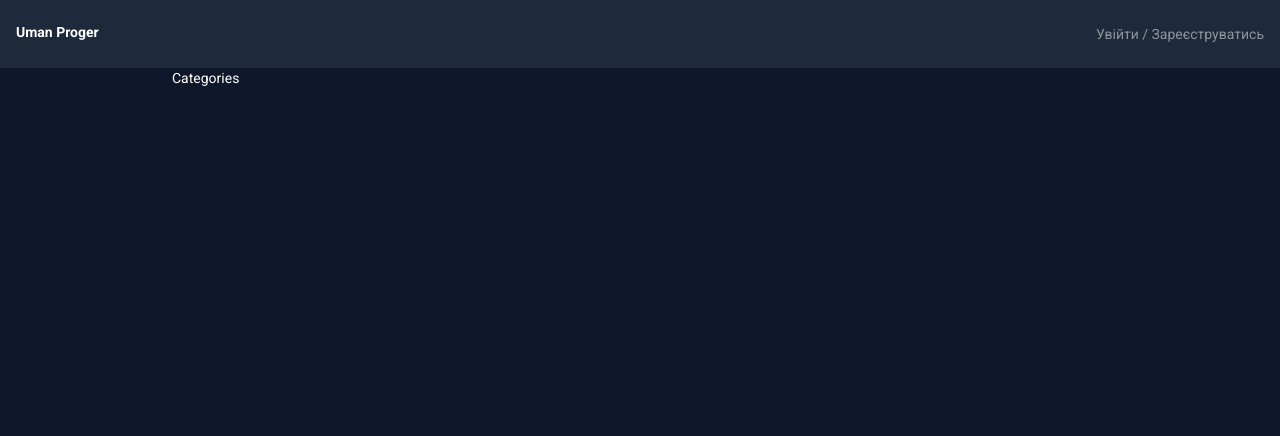
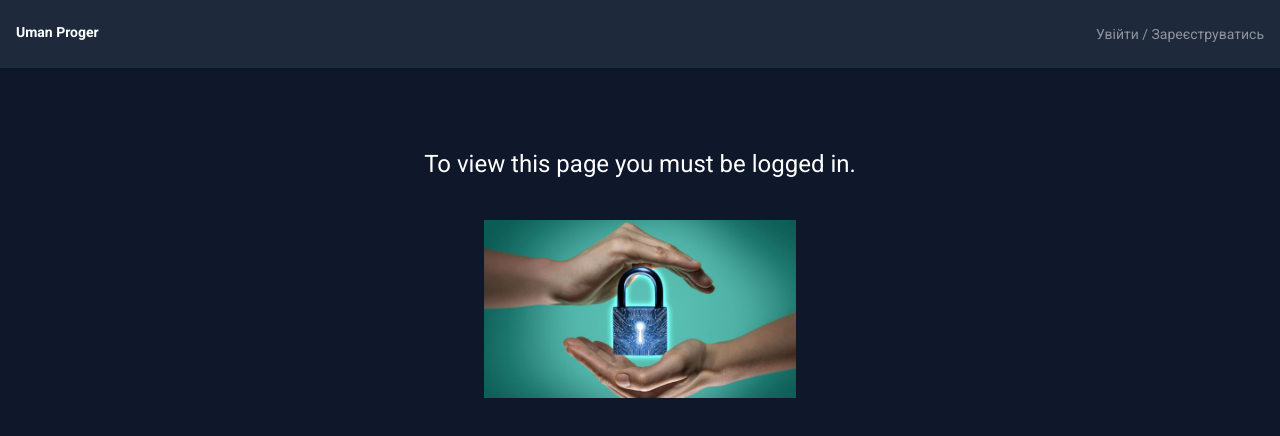
Before and after one commit to IvanSlivenko/Let-s-Try-JavaScript-Fin-Calculate, a React (Vite) app in the folder project/client/: page /categories in a window 1280 px wide. Shown: the top 436 px of the page. Built offline with nearby package versions, Linux system fonts and the light colour scheme.

Commit message:
13-07-2025-18-59

```diff
--- a/project/client/src/components/ProtectedRoute.tsx
+++ b/project/client/src/components/ProtectedRoute.tsx
@@ -6,7 +6,7 @@ interface Props {
     children: JSX.Element
 }
 
-const ProtectedRoute: FC<Props> = ({ children }) => {
+export const ProtectedRoute: FC<Props> = ({ children }) => {
 
   const isAuth = useAuth()
   return <>
@@ -16,6 +16,3 @@ const ProtectedRoute: FC<Props> = ({ children }) => {
     </div>}
   </>
 }
-
-
-export default ProtectedRoute
--- a/project/client/src/pages/Categories.tsx
+++ b/project/client/src/pages/Categories.tsx
@@ -1,9 +1,14 @@
-import type { FC } from "react"
+import type { FC } from "react";
 
 const Categories: FC = () => {
-  return (
-    <div>Categories</div>
-  )
-}
+  return <div className="mt-10 p-4 rounded-md bg-slate-800  ">
+    <h1> Your category list: </h1>
+    <div className="flex mt-2 items-center gap-2 flex-wrap ">
+      <div className="group py-2 px-4 rounded-lg bg-blue-600 flex items-center relative gap-2">
+        <div className="absolute px-3 left-0 top-0 bottom-0 right-0 rounded-lg bg-black/90 items-center "></div>
+      </div>
+    </div>
+  </div>;
+};
 
-export default Categories
+export default Categories;
--- a/project/client/src/router/router.tsx
+++ b/project/client/src/router/router.tsx
@@ -6,10 +6,11 @@ import Transactions from "../pages/Transactions";
 import Categories from "../pages/Categories";
 import Auth from "../pages/Auth";
 import About from "../pages/About";
+import { ProtectedRoute } from "../components/ProtectedRoute";
 
 export const router = createBrowserRouter([
   {
-    path: '/',
+    path: "/",
     element: <Layout />,
     errorElement: <ErrorPage />,
     children: [
@@ -19,19 +20,31 @@ export const router = createBrowserRouter([
       },
       {
         path: "transactions",
-        element: <Transactions/>,
+        element: (
+          <ProtectedRoute>
+            <Transactions />
+          </ProtectedRoute>
+        ),
       },
       {
-        path: 'categories',
-        element: <Categories/>,
+        path: "categories",
+        element: (
+          <ProtectedRoute>
+            <Categories />
+          </ProtectedRoute>
+        ),
       },
       {
-        path: 'about',
-        element: <About/>,
+        path: "about",
+        element: (
+          <ProtectedRoute>
+            <About />,
+          </ProtectedRoute>
+        ),
       },
       {
-        path: 'auth',
-        element: <Auth/>,
+        path: "auth",
+        element: <Auth />,
       },
     ],
   },
```
Also changed, not shown: 1 other file (tests, documents, lock files or other folders).
